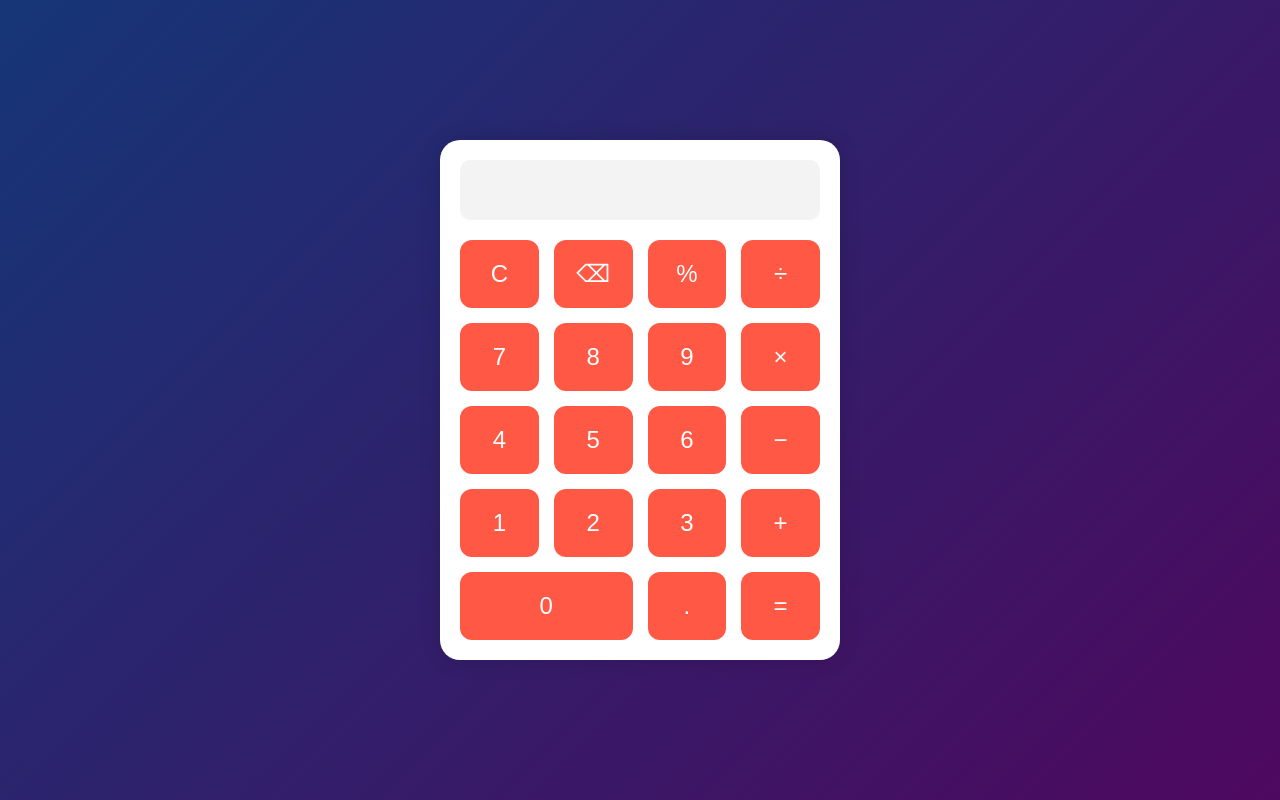
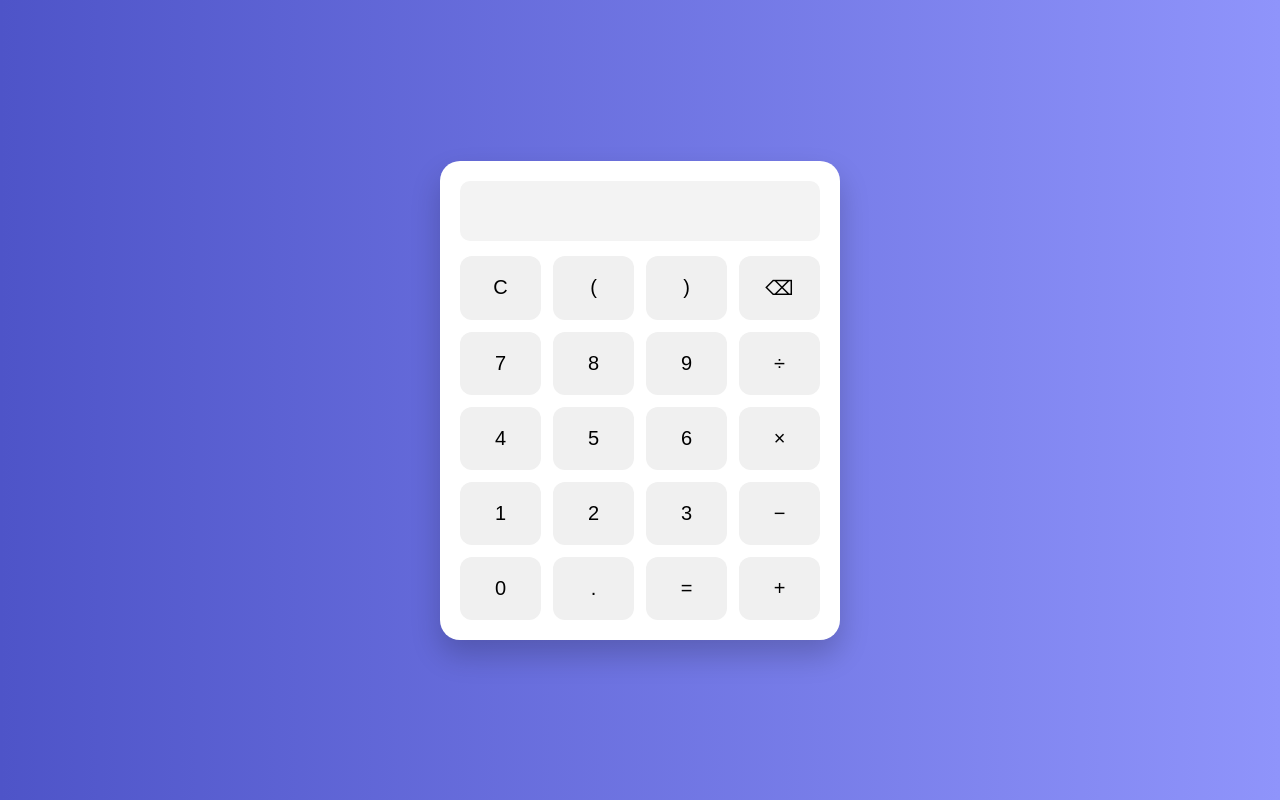
Before and after one commit to yuvrajsinghgit/sakuracalc, a plain HTML site: page index.html in a window 1280 px wide. Drawn offline with Linux system fonts and the light colour scheme.

Commit message:
changed ui

```diff
--- a/index.html
+++ b/index.html
@@ -3,42 +3,37 @@
 <head>
   <meta charset="UTF-8" />
   <meta name="viewport" content="width=device-width, initial-scale=1.0" />
-  <title>Sakura Calculator</title>
+  <title>Responsive Calculator</title>
   <link rel="stylesheet" href="style.css" />
-  <link rel="icon" href="images/calculator-icon.png" type="image/png">
-  <link rel="apple-touch-icon" href="images/calculator-icon.png">
-  <link rel="manifest" href="manifest.json">
-  <meta name="theme-color" content="#4e085f" />
 </head>
 <body>
-  <div class="container">
-    <div class="calculator">
-      <input type="text" id="display" readonly />
-      <div class="buttons">
-        <button onclick="clearDisplay()">C</button>
-        <button onclick="deleteLast()">⌫</button>
-        <button onclick="appendValue('%')">%</button>
-        <button onclick="appendValue('/')">÷</button>
+  <div class="calculator">
+    <input type="text" id="display" disabled />
+    <div class="buttons">
+      <button onclick="clearDisplay()">C</button>
+      <button onclick="appendToDisplay('(')">(</button>
+      <button onclick="appendToDisplay(')')">)</button>
+      <button onclick="deleteLast()">⌫</button>
 
-        <button onclick="appendValue('7')">7</button>
-        <button onclick="appendValue('8')">8</button>
-        <button onclick="appendValue('9')">9</button>
-        <button onclick="appendValue('*')">×</button>
+      <button onclick="appendToDisplay('7')">7</button>
+      <button onclick="appendToDisplay('8')">8</button>
+      <button onclick="appendToDisplay('9')">9</button>
+      <button onclick="appendToDisplay('/')">÷</button>
 
-        <button onclick="appendValue('4')">4</button>
-        <button onclick="appendValue('5')">5</button>
-        <button onclick="appendValue('6')">6</button>
-        <button onclick="appendValue('-')">−</button>
+      <button onclick="appendToDisplay('4')">4</button>
+      <button onclick="appendToDisplay('5')">5</button>
+      <button onclick="appendToDisplay('6')">6</button>
+      <button onclick="appendToDisplay('*')">×</button>
 
-        <button onclick="appendValue('1')">1</button>
-        <button onclick="appendValue('2')">2</button>
-        <button onclick="appendValue('3')">3</button>
-        <button onclick="appendValue('+')">+</button>
+      <button onclick="appendToDisplay('1')">1</button>
+      <button onclick="appendToDisplay('2')">2</button>
+      <button onclick="appendToDisplay('3')">3</button>
+      <button onclick="appendToDisplay('-')">−</button>
 
-        <button onclick="appendValue('0')" class="zero">0</button>
-        <button onclick="appendValue('.')">.</button>
-        <button onclick="calculate()">=</button>
-      </div>
+      <button onclick="appendToDisplay('0')">0</button>
+      <button onclick="appendToDisplay('.')">.</button>
+      <button onclick="calculateResult()">=</button>
+      <button onclick="appendToDisplay('+')">+</button>
     </div>
   </div>
 
--- a/script.js
+++ b/script.js
@@ -1,21 +1,20 @@
-const display = document.getElementById("display");
-
-function appendValue(val) {
-  display.value += val;
+function appendToDisplay(value) {
+    document.getElementById('display').value += value;
   }
 
   function clearDisplay() {
-  display.value = "";
+    document.getElementById('display').value = '';
   }
 
   function deleteLast() {
+    const display = document.getElementById('display');
     display.value = display.value.slice(0, -1);
   }
 
-function calculate() {
+  function calculateResult() {
     try {
-    display.value = eval(display.value);
+      document.getElementById('display').value = eval(document.getElementById('display').value);
     } catch {
-    display.value = "Error";
+      document.getElementById('display').value = 'Error';
     }
   }
--- a/style.css
+++ b/style.css
@@ -5,62 +5,74 @@
     font-family: 'Poppins', sans-serif;
   }
 
-  html, body {
-    height: 100%;
-    width: 100%;
-    background: linear-gradient(135deg, #153677, #4e085f);
-  }
-
-  .container {
-    min-height: 100vh;
+  body {
+    height: 100vh;
+    width: 100vw;
+    background: linear-gradient(to right, #4e54c8, #8f94fb);
     display: flex;
+    align-items: center;
     justify-content: center;
-    align-items: center;
-    padding: 20px;
   }
 
   .calculator {
-    background: #fff;
+    background-color: white;
+    padding: 20px;
+    border-radius: 20px;
+    box-shadow: 0 15px 30px rgba(0, 0, 0, 0.2);
     width: 100%;
     max-width: 400px;
-    border-radius: 20px;
-    padding: 20px;
-    box-shadow: 0 0 20px rgba(0,0,0,0.15);
   }
 
   #display {
     width: 100%;
     height: 60px;
-    font-size: 2rem;
+    font-size: 28px;
+    padding: 10px;
     text-align: right;
-    padding: 10px;
     border: none;
+    border-radius: 10px;
+    margin-bottom: 15px;
     background: #f3f3f3;
-    border-radius: 10px;
-    margin-bottom: 20px;
   }
 
   .buttons {
     display: grid;
     grid-template-columns: repeat(4, 1fr);
-    gap: 15px;
+    gap: 12px;
   }
 
   button {
     padding: 20px;
-    font-size: 1.5rem;
+    font-size: 20px;
     border: none;
     border-radius: 12px;
-    background-color: #ff5945;
-    color: #fff;
+    background-color: #f0f0f0;
+    transition: 0.2s ease;
     cursor: pointer;
-    transition: background 0.3s;
   }
 
   button:hover {
-    background-color: #e04a3b;
+    background-color: #e0e0e0;
   }
 
-  button.zero {
-    grid-column: span 2;
+  button:active {
+    transform: scale(0.95);
   }
+
+  /* Responsive for very small screens */
+  @media (max-width: 400px) {
+    .calculator {
+      padding: 15px;
+      border-radius: 15px;
+    }
+
+    button {
+      padding: 16px;
+      font-size: 18px;
+    }
+
+    #display {
+      font-size: 24px;
+      height: 50px;
+    }
+  }
```
Lines whose indentation alone changed are shown as unchanged.
